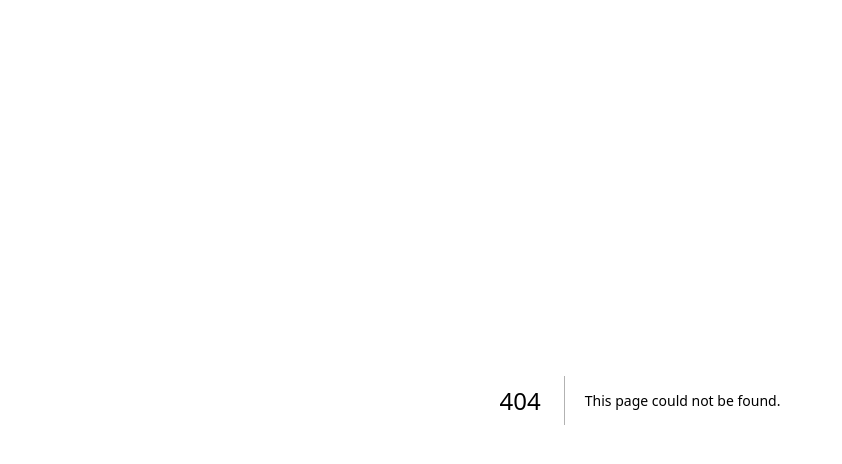
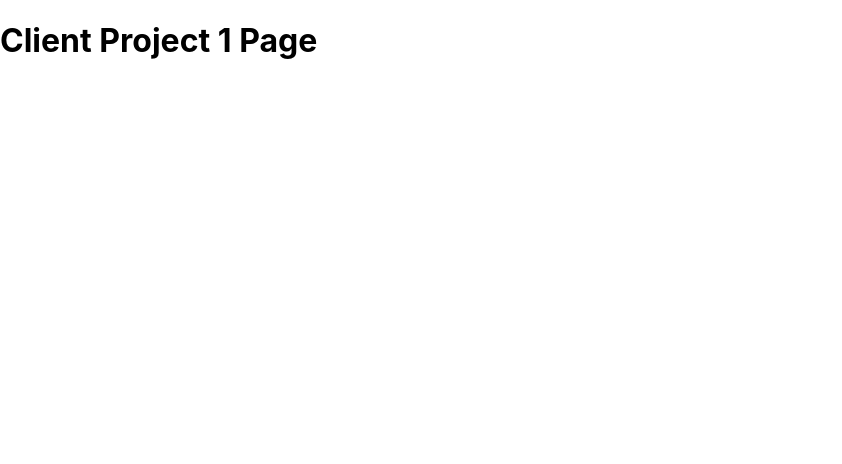
Before and after one commit to diegohdez90/sample-next-app, a Next.js app: page /clients/1/1 in a window 1280 px wide. Before the commit this address had no page. Shown: the top 464 px of the page, without its empty margins (0-842 px from the left). Built offline with nearby package versions, Linux system fonts and the light colour scheme.

Commit message:
feat: add nested pages

```diff
--- /dev/null
+++ b/pages/clients/[id]/[projectId].js
@@ -0,0 +1,12 @@
+import { useRouter } from "next/router";
+
+const ClientProject = () => {
+
+    const router = useRouter();
+    console.log(router.query)
+    return (<div>
+        <h1>Client Project {router.query.projectId} Page</h1>
+    </div>)
+}
+
+export default ClientProject;
```
Also changed, not shown: pages/clients/[id]/index.js (added, +10 -0 lines), pages/clients/index.js (added, +7 -0 lines), pages/portfolio/[id].js (+7 -0 lines).
